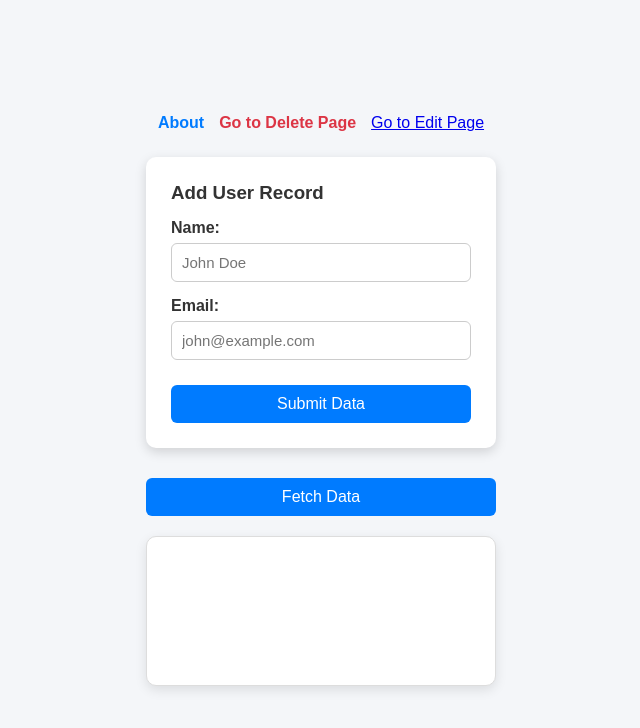
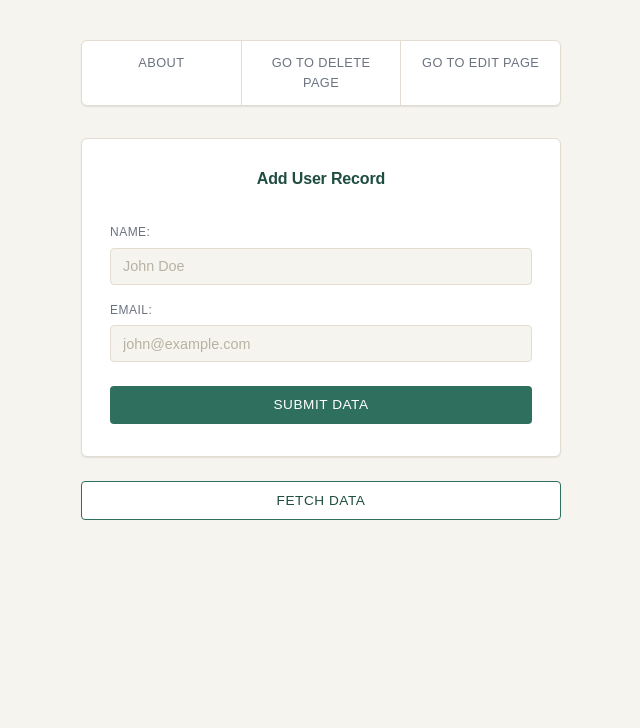
Before and after one commit to abdullah2302/NodejsServer, a website: page index.html in a window 1280 px wide. Shown: the whole page, without its empty margins (319-959 px from the left). Drawn offline with Linux system fonts and the light colour scheme.

Commit message:
Update user data and enhance UI styling for user database

```diff
--- a/data.json
+++ b/data.json
@@ -1,10 +1,6 @@
 [
   {
-    "name": "Abdullah Azhar",
-    "email": "abdullahrajpoot8776@gmail.com"
-  },
-  {
-    "name": "Mohammad Azhar",
+    "name": "Sulieman ",
     "email": "mohammadazhar@gmail.com"
   }
 ]
--- a/index.html
+++ b/index.html
@@ -32,7 +32,7 @@
     <button id="fetchDataBtn" onclick="fetchData()">Fetch Data</button>
 
 
-    <pre id="result"></pre>
+    <pre id="result" style="display: none;"></pre>
 
     <script src="/script.js"></script>
 </body>
--- a/script.js
+++ b/script.js
@@ -3,6 +3,7 @@
         const res = await fetch('/fetch');
         const data = await res.text();
         document.getElementById('result').textContent = data;
+        document.getElementById('result').style.display = 'block';
         console.log(data);
     } catch (err) {
         console.log(err);
--- a/style.css
+++ b/style.css
@@ -1,166 +1,287 @@
+/* =========================================================
+   User Database — shared stylesheet
+   Look & feel: a plain-spoken record-keeping tool, styled
+   like a well-kept ledger/schema sheet rather than a
+   marketing page. Monospace for structure & labels,
+   a humane sans for body copy, one deep teal accent,
+   one muted brick accent reserved for destructive action.
+   ========================================================= */
+
+:root {
+  --bg: #f6f4ee;
+  --surface: #ffffff;
+  --ink: #1c1f26;
+  --muted: #6b7280;
+  --border: #e2ddd0;
+
+  --accent: #2e6f5e;
+  --accent-dark: #1f4d40;
+  --accent-soft: #e4efec;
+
+  --danger: #a3352b;
+  --danger-dark: #822a22;
+  --danger-soft: #f5e8e6;
+
+
+  --radius: 6px;
+  --shadow: 0 1px 2px rgba(28, 31, 38, 0.06), 0 1px 1px rgba(28, 31, 38, 0.04);
+}
+
 * {
-    margin: 0;
-    padding: 0;
   box-sizing: border-box;
 }
 
 body {
-    font-family: Arial, Helvetica, sans-serif;
-    background: #f4f6f9;
-    min-height: 100vh;
+  margin: 0;
+  padding: 2.5rem 1.5rem 4rem;
+  background: var(--bg);
+  color: var(--ink);
+  font-family:  ariel, sans-serif;
+  font-size: 15px;
+  line-height: 1.55;
+}
+
+/* ---------- Navigation ---------- */
+
+.nav-container {
   display: flex;
-    justify-content: center;
-    align-items: center;
-    flex-direction: column;
-    gap: 20px;
+  gap: 0;
+  max-width: 480px;
+  margin: 0 auto 2rem;
+  background: var(--surface);
+  border: 1px solid var(--border);
+  border-radius: var(--radius);
+  box-shadow: var(--shadow);
+  overflow: hidden;
+}
+
+.nav-container a {
+  flex: 1;
+  text-align: center;
+  padding: 0.75rem 1rem;
+  font-family: var(--mono);
+  font-size: 0.8rem;
+  letter-spacing: 0.03em;
+  text-transform: uppercase;
+  color: var(--muted);
+  text-decoration: none;
+  border-right: 1px solid var(--border);
+  transition: background 0.15s ease, color 0.15s ease;
+}
+
+.nav-container a:last-child {
+  border-right: none;
+}
+
+.nav-container a:hover,
+.nav-container a:focus-visible {
+  background: var(--accent-soft);
+  color: var(--accent-dark);
+}
+
+.back-link {
+  display: block !important;
+  flex: none !important;
+  width: 100%;
+  text-align: left !important;
+  border-right: none !important;
 }
 
 
 
-form {
-    background: #fff;
-    padding: 25px;
-    width: 350px;
-    border-radius: 10px;
-    box-shadow: 0 4px 12px rgba(0, 0, 0, 0.15);
+form,
+.about-container,
+.delete-container,
+.edit-container {
+  max-width: 480px;
+  margin: 0 auto 1.5rem;
+  background: var(--surface);
+  border: 1px solid var(--border);
+  border-radius: var(--radius);
+  box-shadow: var(--shadow);
+  padding: 1.75rem 1.75rem 2rem;
 }
+
+h1, h3 {
+  margin: 0 0 1.25rem;
+  font-family: var(--mono);
+  font-weight: 600;
+  letter-spacing: -0.01em;
+}
+
+h1 {
+  font-size: 1.4rem;
+}
+
+h3 {
+  font-size: 1rem;
+  color: var(--accent-dark);
+  padding-bottom: 0.75rem;
+  text-align: center;
+
+}
+
+.about-container p {
+  color: var(--muted);
+  margin: 0 0 1rem;
+}
+
+.about-container p:last-of-type {
+  margin-bottom: 1.5rem;
+}
+
+.about-container a#homeLink {
+  display: inline-block;
+  font-family: var(--mono);
+  font-size: 0.85rem;
+  color: var(--accent);
+  text-decoration: none;
+  border-bottom: 1px solid transparent;
+}
+
+.about-container a#homeLink:hover {
+  border-bottom-color: var(--accent);
+}
+
+/* ---------- Form fields ---------- */
 
 label {
   display: block;
-    margin-bottom: 6px;
-    font-weight: bold;
-    color: #333;
+  font-family: var(--mono);
+  font-size: 0.75rem;
+  text-transform: uppercase;
+  letter-spacing: 0.04em;
+  color: var(--muted);
+  margin: 1rem 0 0.35rem;
 }
 
-input {
-    width: 100%;
-    padding: 10px;
-    margin-bottom: 15px;
-    border: 1px solid #ccc;
-    border-radius: 6px;
-    font-size: 15px;
-    outline: none;
-    transition: 0.3s;
+label:first-of-type {
+  margin-top: 0;
 }
 
-input:focus {
-    border-color: #007bff;
+input[type="text"],
+input[type="email"] {
+  width: 100%;
+  padding: 0.6rem 0.75rem;
+  font-family: var(--sans);
+  font-size: 0.9rem;
+  color: var(--ink);
+  background: var(--bg);
+  border: 1px solid var(--border);
+
+  border-radius: 4px;
+  outline: none;
+  transition: border-color 0.15s ease, background 0.15s ease;
 }
 
-button {
-    width: 100%;
-    padding: 10px;
-    margin-top: 10px;
-    background: #007bff;
-    color: white;
-    border: none;
-    border-radius: 6px;
-    font-size: 16px;
-    cursor: pointer;
-    transition: 0.3s;
+input[type="text"]:focus-visible,
+input[type="email"]:focus-visible {
+  background: var(--surface);
+  border-color: var(--accent);
+  border-left-color: var(--accent);
 }
 
-button:hover {
-    background: #0056b3;
+input::placeholder {
+  color: #b7b2a4;
 }
 
-#fetchDataBtn {
-    width: 350px;
+/* ---------- Buttons ---------- */
+
+button,
+.btn-delete,
+.btn-edit {
+  display: inline-block;
+  width: 100%;
+  margin-top: 1.5rem;
+  padding: 0.7rem 1rem;
+  font-family: var(--mono);
+  font-size: 0.85rem;
+  text-transform: uppercase;
+  letter-spacing: 0.04em;
+  color: #fff;
+  background: var(--accent);
+  border: none;
+  border-radius: 4px;
+  cursor: pointer;
+  transition: background 0.15s ease, transform 0.05s ease;
 }
 
-#result {
-    width: 350px;
-    min-height: 150px;
-    background: white;
-    border: 1px solid #ddd;
-    border-radius: 10px;
-    padding: 15px;
-    white-space: pre-wrap;
-    word-wrap: break-word;
-    box-shadow: 0 4px 12px rgba(0, 0, 0, 0.1);
-    overflow-y: auto;
+button:hover,
+.btn-edit:hover {
+  background: var(--accent-dark);
 }
 
-
-.about-container {
-    width: 500px;
-    background: white;
-    padding: 35px;
-    border-radius: 12px;
-    text-align: center;
-    box-shadow: 0 5px 15px rgba(0,0,0,0.15);
-}
-
-h1 {
-    color: #007bff;
-    margin-bottom: 20px;
-}
-
-p {
-    color: #555;
-    line-height: 1.6;
-    margin-bottom: 15px;
-    font-size: 17px;
-}
-
-
-
-.delete-container {
-    background: #fff;
-    padding: 25px;
-
-    border-radius: 10px;
-    box-shadow: 0 4px 12px rgba(0, 0, 0, 0.15);
-}
-
-h3 {
-    margin-bottom: 15px;
-    color: #333;
+button:active,
+.btn-edit:active {
+  transform: translateY(1px);
 }
 
 .btn-delete {
-    background: #dc3545;
+  background: var(--danger);
 }
 
 .btn-delete:hover {
-    background: #bd2130;
+  background: var(--danger-dark);
 }
 
+/* Secondary "fetch" action on the index page */
+#fetchDataBtn {
+  max-width: 480px;
+  margin: 0 auto 1.5rem;
+  display: block;
+  width: 100%;
+  background: var(--surface);
+  color: var(--accent-dark);
+  border: 1px solid var(--accent);
+}
 
+#fetchDataBtn:hover {
+  background: var(--accent-soft);
+}
 
+/* ---------- Result output ---------- */
+
+#result {
+  display: block;
+  max-width: 480px;
+  margin: 0 auto;
+  padding: 1rem 1.25rem;
+  background: var(--ink);
+  color: #e7f3ef;
+  font-family: var(--mono);
+  font-size: 0.8rem;
+  line-height: 1.6;
+  border-radius: var(--radius);
+  white-space: pre-wrap;
+  word-break: break-word;
+  box-shadow: var(--shadow);
+}
+
+/* ---------- Focus & responsiveness ---------- */
+
+a:focus-visible,
+button:focus-visible {
+  outline: 2px solid var(--accent-dark);
+  outline-offset: 2px;
+}
+
+@media (max-width: 520px) {
+  body {
+    padding: 1.5rem 1rem 3rem;
+  }
 
   .nav-container {
-    display: flex;
-    gap: 15px;
-    margin-bottom: 5px;
+    flex-wrap: wrap;
   }
 
-#aboutLink, #homeLink, #deleteLink, .back-link {
-    text-decoration: none;
-    font-weight: bold;
-    transition: 0.3s;
+  .nav-container a {
+    flex: 1 1 50%;
+    border-bottom: 1px solid var(--border);
+  }
 }
 
-#aboutLink, #homeLink, .back-link {
-    color: #007bff;
+@media (prefers-reduced-motion: reduce) {
+  * {
+    transition: none !important;
   }
-
-#aboutLink:hover, #homeLink:hover, .back-link:hover {
-    color: #0056b3;
 }
-
-#deleteLink {
-    color: #dc3545;
-}
-
-#deleteLink:hover {
-    color: #bd2130;
-}
-
-#edit-container {
-    width: 350px;
-    background: #fff;
-    padding: 25px;
-    border-radius: 10px;
-    box-shadow: 0 4px 12px rgba(0, 0, 0, 0.15);
-}
```
Lines whose indentation alone changed are shown as unchanged.
